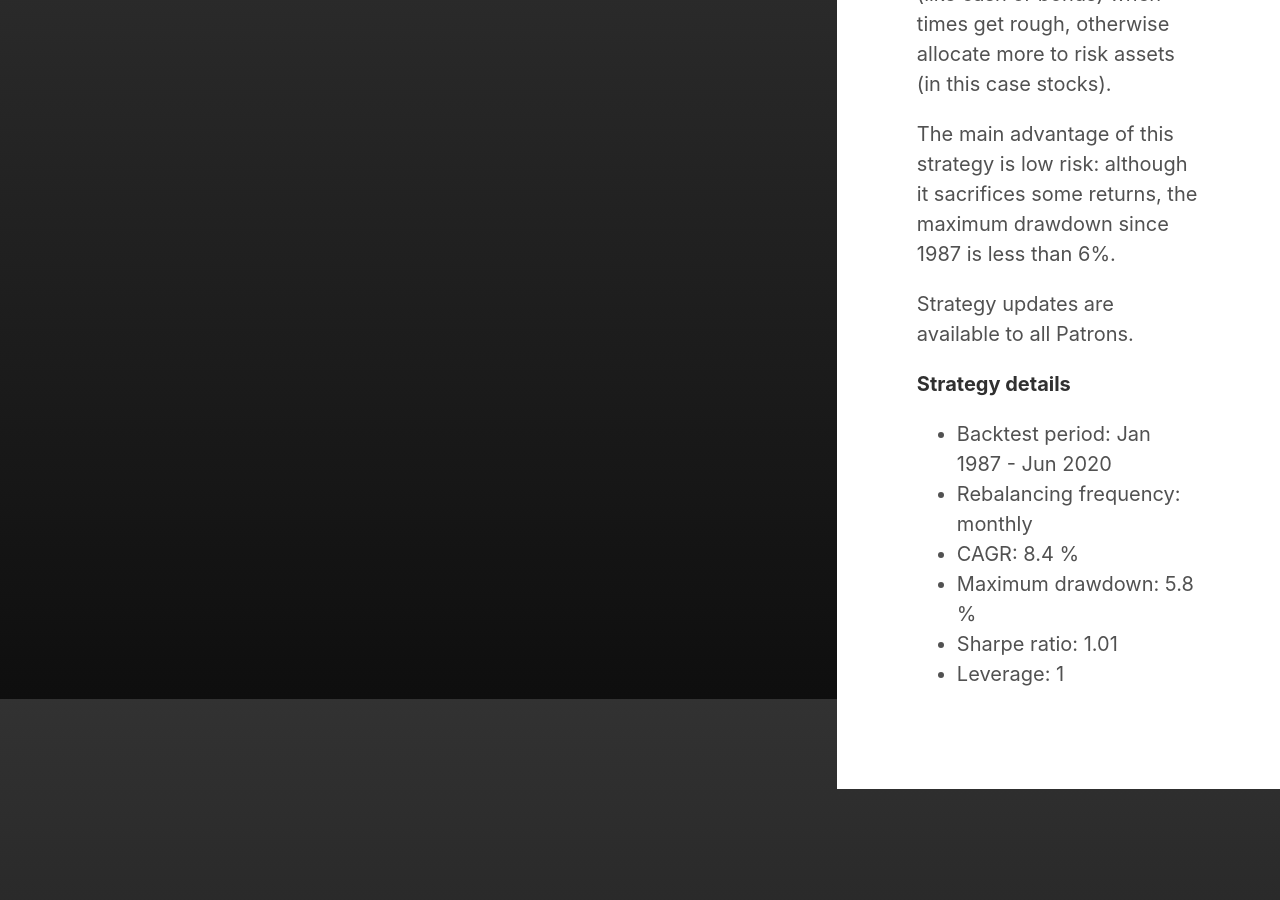
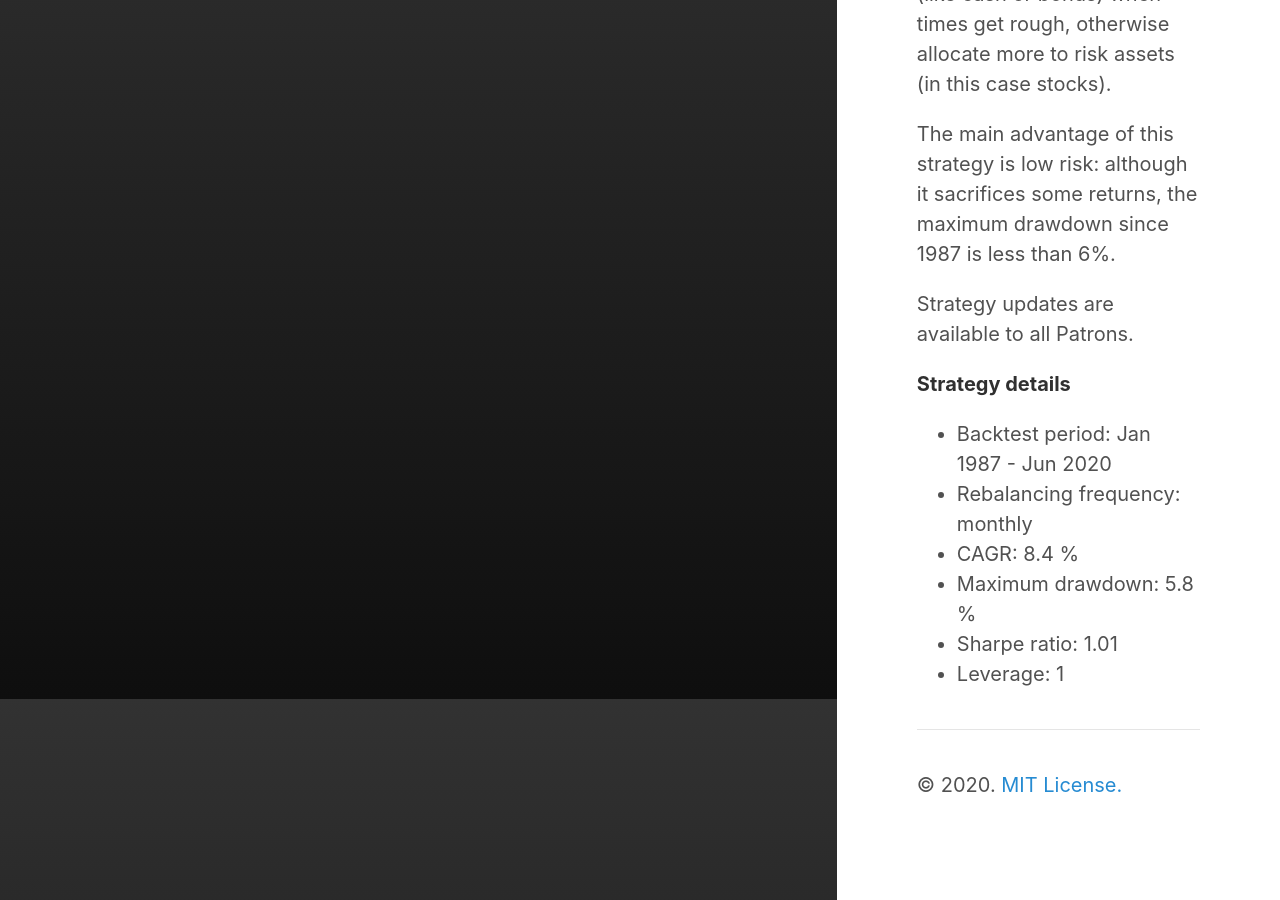
Before and after one commit to IthacaResearch/ithacaresearch.github.io, a Jekyll site: the page built from index.html, in a window 1280 px wide and 900 px high, scrolled down 3801 px. Built offline with Jekyll 4.4.1, drawn with Linux system fonts in a browser that asks for light colours; the list of posts is cut into pages by our own code; before the commit the page ends 4590 px from its top, so only the background shows below that.

Commit message:
Update index.html

```diff
--- a/_layouts/index.html
+++ b/_layouts/index.html
@@ -39,4 +39,5 @@ layout: default
   {% endfor %}
 
   {% include pagination-older.html %}
+  {% include copyright.html %}
 </div>
```
